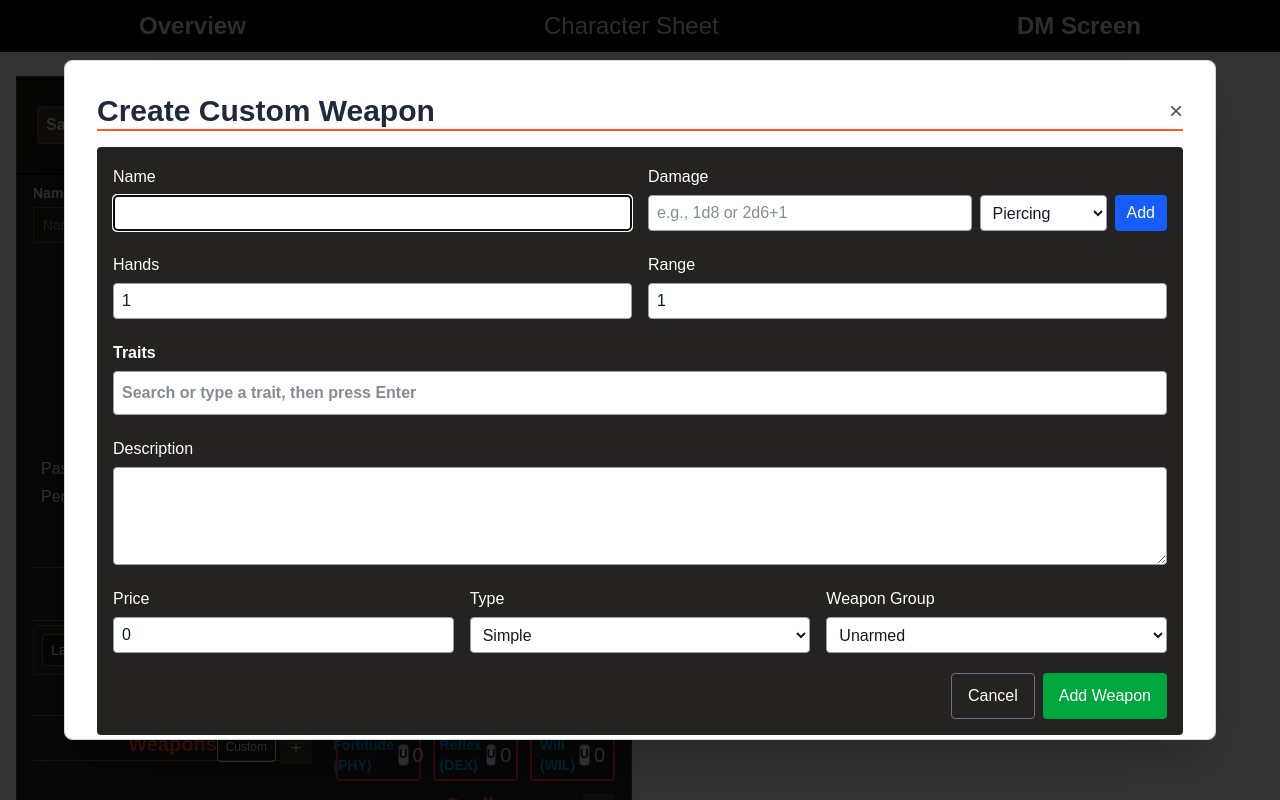
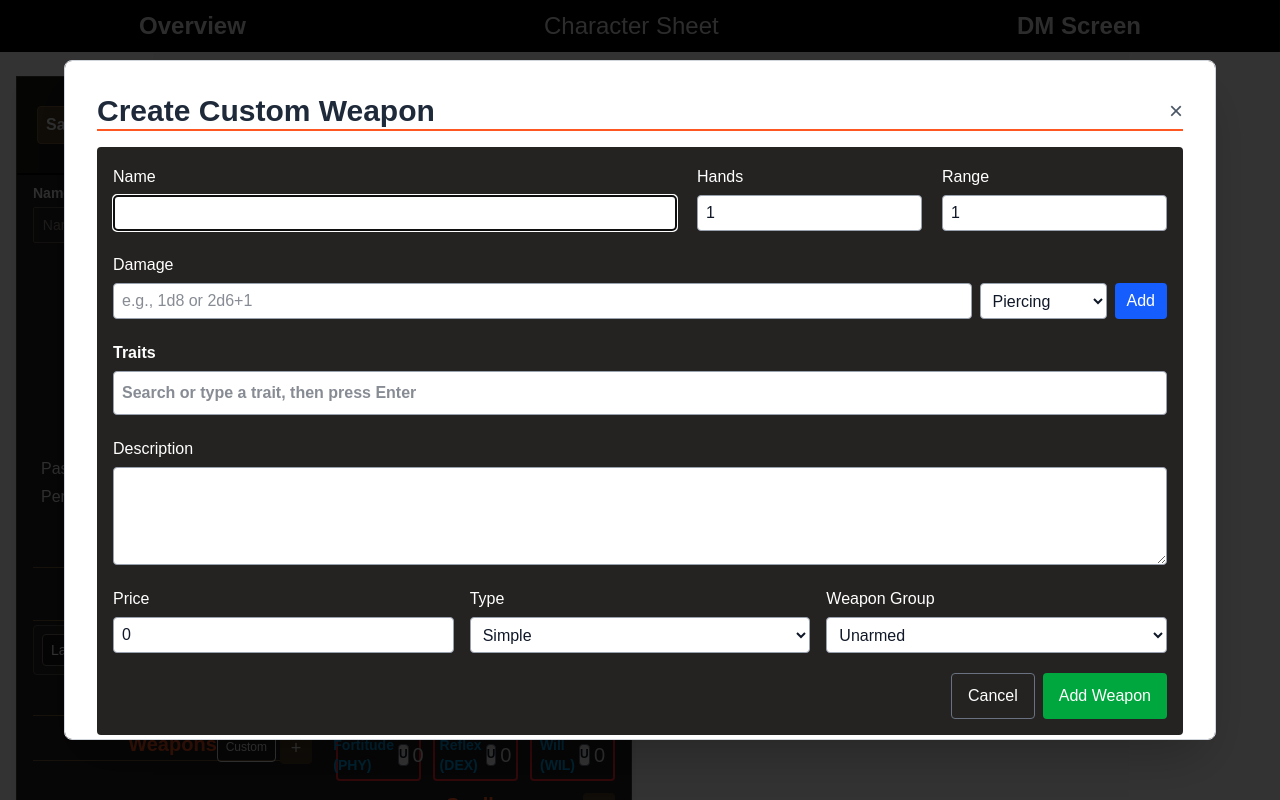
Before and after one commit to Acasez/kastorixv2, a React (Vite) app: page /kastorixv2/DMScreen in a window 1280 px wide. Both pictures are taken after a click on the button "Custom". Shown: the top 800 px of the page. Built offline with nearby package versions, Linux system fonts and the light colour scheme.

Commit message:
Updated layout

```diff
--- a/src/components/ModalViews/CustomWeapons/CustomWeaponModal.tsx
+++ b/src/components/ModalViews/CustomWeapons/CustomWeaponModal.tsx
@@ -49,8 +49,8 @@ export default function CustomWeaponModal({
         className="space-y-5 rounded bg-[#242321] p-4"
         onSubmit={handleSubmit}
       >
-        <div className="grid gap-4 md:grid-cols-[1fr_1fr]">
-          <label className="flex min-w-0 flex-col gap-1 text-white">
+        <div className="flex flex-row justify-between gap-5">
+          <label className="flex min-w-50 w-full flex-col gap-1 text-white">
             <span>Name</span>
             <input
               required
@@ -60,14 +60,6 @@ export default function CustomWeaponModal({
               className={`${INPUT_CLASS} min-w-0`}
             />
           </label>
-          <DamageEditor
-            weaponName={weapon.name}
-            dice={weapon.dice}
-            onChange={(dice) => updateWeapon({ dice })}
-          />
-        </div>
-
-        <div className="grid gap-4 sm:grid-cols-2">
           <label className="flex flex-col gap-1 text-white">
             <span>Hands</span>
             <input
@@ -89,7 +81,11 @@ export default function CustomWeaponModal({
             />
           </label>
         </div>
-
+        <DamageEditor
+          weaponName={weapon.name}
+          dice={weapon.dice}
+          onChange={(dice) => updateWeapon({ dice })}
+        />
         <TraitPicker
           traits={weapon.traits}
           onChange={(traits) => updateWeapon({ traits })}
```
